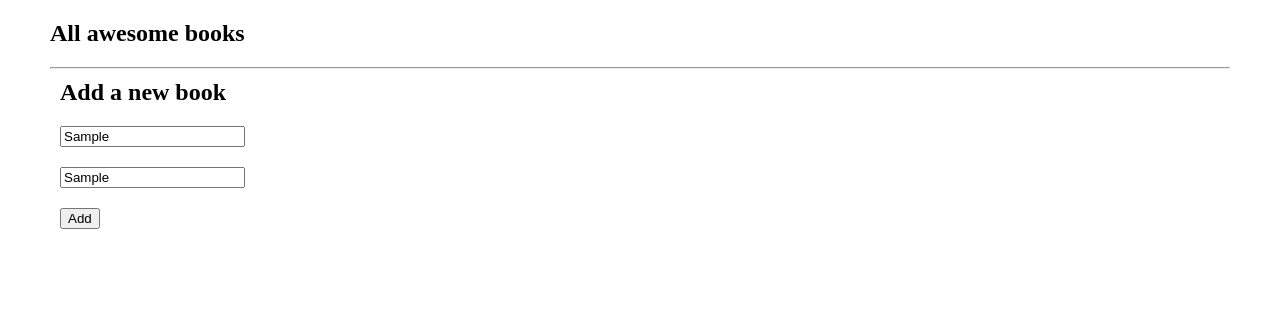
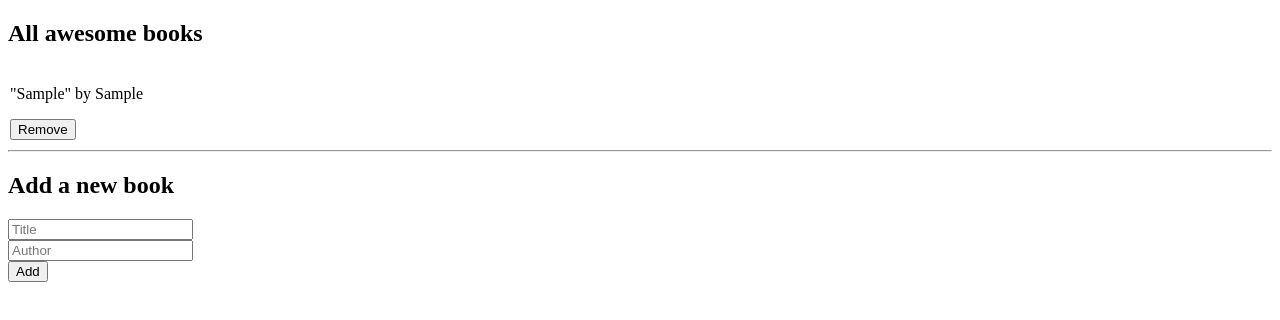
Before and after one commit to godiarksel/book-collection, a plain HTML site: page index.html in a window 1280 px wide. Both pictures are taken after typing "Sample", "Sample" into the empty fields and a click on the button "Add". Drawn offline with Linux system fonts and the light colour scheme.

Commit message:
Fix bug in javascript file

```diff
--- a/main.css
+++ b/main.css
@@ -1,3 +1,104 @@
-* {
-  margin: 10px;
+/* * {
+  margin: 0%;
+  padding: 0%;
+  box-sizing: border-box;
+  font-family: Arial, Helvetica, sans-serif;
 }
+
+.book {
+  text-align: center;
+  margin: 20px;
+}
+
+.book h1 {
+  padding: 8px;
+}
+
+.book-list {
+  border: 2px solid #000;
+  border-radius: 24px;
+  border-collapse: collapse;
+  margin: 25px auto;
+  min-width: 400px;
+}
+
+.oneBook {
+  display: flex;
+  justify-content: space-between;
+  align-items: center;
+  padding: 10px 6px;
+  background-color: #f3f3f3;
+}
+
+.oneBook p {
+  font-weight: 600;
+}
+
+.oneBook button {
+  background-color: white;
+  font-weight: 600;
+  padding: 2px 12px;
+  box-shadow: 2px 4px;
+}
+
+.oneBook button:hover {
+  background-color: #000;
+  color: white;
+}
+
+.oneBook button:active {
+  background-color: #000;
+  color: white;
+}
+
+hr {
+  border: 1px solid #000;
+  margin: 12px auto;
+  max-width: 8%;
+}
+
+#form {
+  display: flex;
+  flex-direction: column;
+  max-width: 40%;
+  justify-content: center;
+  align-items: center;
+  margin: auto;
+}
+
+#form h2 {
+  font-size: 18px;
+  margin: 12px;
+}
+
+.title,
+.author {
+  border: 2px solid #000;
+  border-radius: 2px;
+  padding: 5px;
+}
+
+::placeholder {
+  color: #000;
+  opacity: 1;
+}
+
+#form button {
+  background-color: white;
+  font-weight: 600;
+  padding: 5px 15px;
+  box-shadow: 2px 4px;
+  font-size: 12px;
+  margin-top: -5px;
+  margin-left: 118px;
+}
+
+#form button:hover {
+  background-color: #000;
+  color: white;
+}
+
+#form button:active {
+  background-color: #000;
+  color: white;
+} */
--- a/script.js
+++ b/script.js
@@ -13,7 +13,7 @@ class Book {
     const bookList = document.querySelector('.book-list');
     if (this.title !== '' || this.author !== '') {
       const book = document.createElement('div');
-      book.classList('oneBook');
+      book.classList.add('oneBook');
       book.innerHTML = `
       <p>
        "${this.title}" by ${this.author}
```
